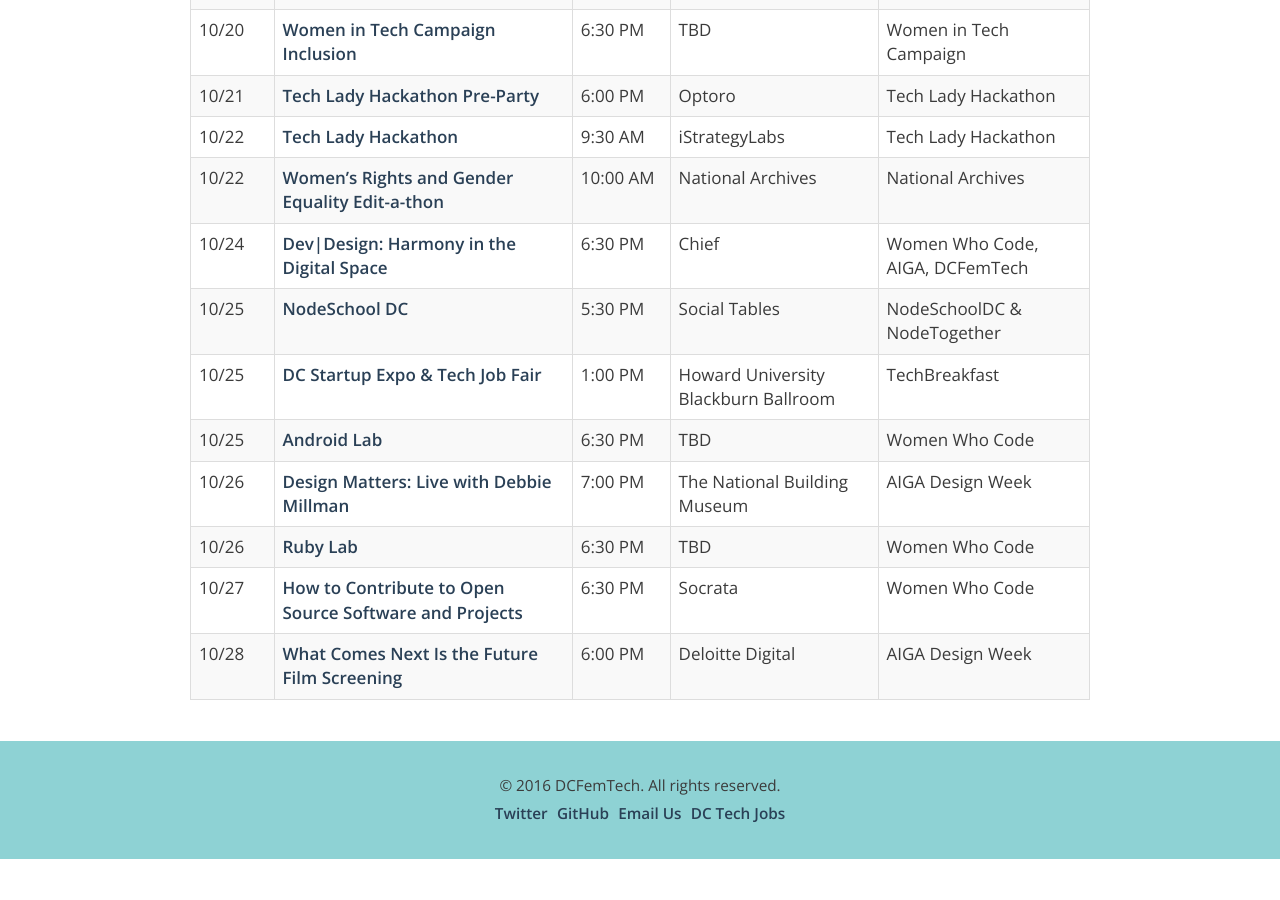
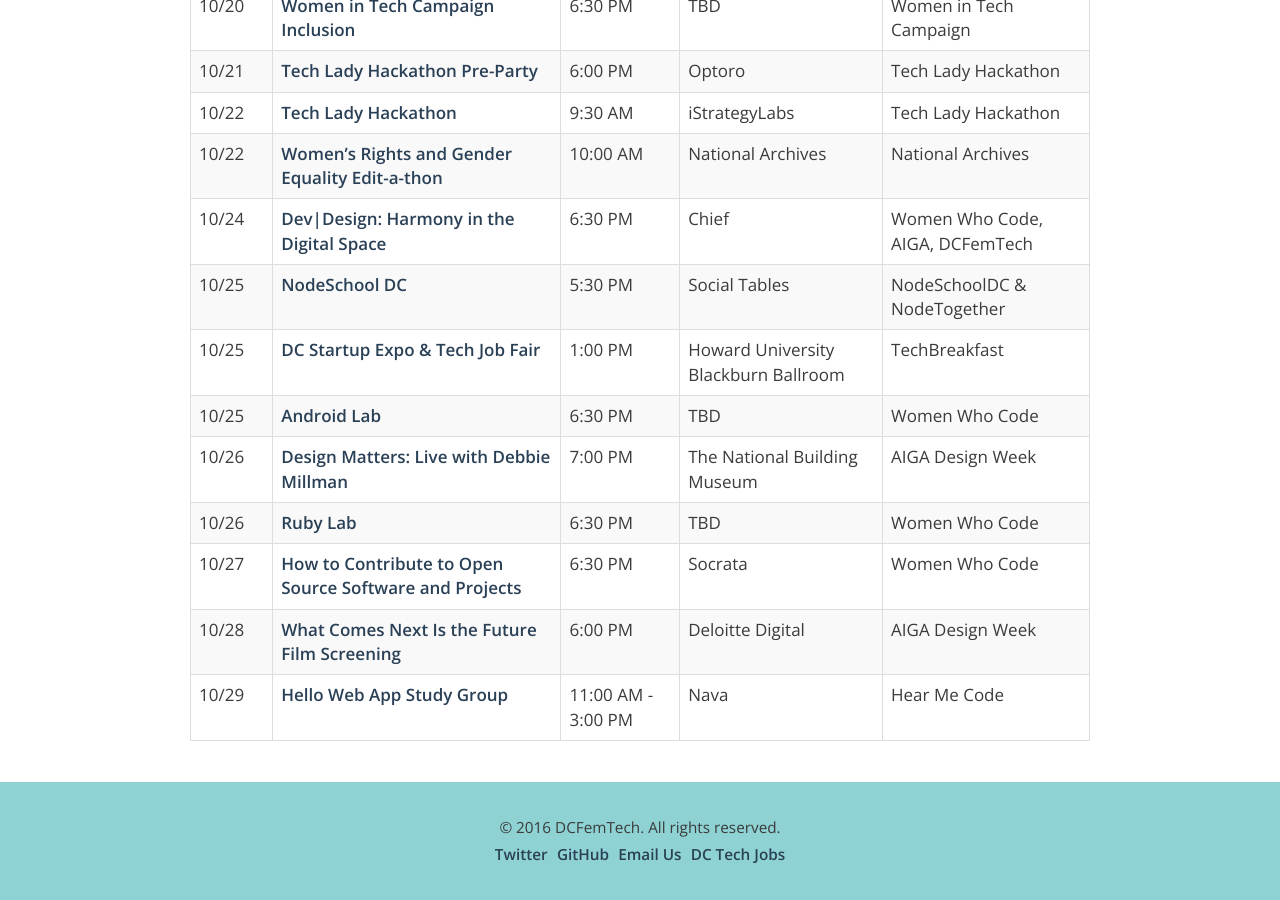
Before and after one commit to dcfemtech/dcfemtech.github.io, a Jekyll site: the page built from _events/tourdecode.markdown, in a window 1280 px wide and 900 px high, scrolled down 1716 px. Built offline with Jekyll 4.4.1, drawn with Linux system fonts in a browser that asks for light colours; before the commit the page ends 2575 px from its top, so only the background shows below that.

Commit message:
Update tourdecode.markdown
Added Hello Web App Study Group

```diff
--- a/_events/tourdecode.markdown
+++ b/_events/tourdecode.markdown
@@ -54,3 +54,4 @@
 | 10/26 | [Ruby Lab](https://www.meetup.com/Women-Who-Code-DC/events/xvsfwlyvnbjc/) | 6:30 PM | TBD | Women Who Code |
 | 10/27 | [How to Contribute to Open Source Software and Projects](http://www.meetup.com/Women-Who-Code-DC/events/234946374/?rv=ea1&_af=event&_af_eid=234946374&https=off) | 6:30 PM | Socrata | Women Who Code |
 | 10/28 | [What Comes Next Is the Future Film Screening](http://www.dcdesignweek.org/events/wcnif-film-screening.html) | 6:00 PM | Deloitte Digital | AIGA Design Week |
+| 10/29 | [Hello Web App Study Group](https://www.eventbrite.com/e/hear-me-code-hello-web-app-saturday-october-29-tickets-28824030451) | 11:00 AM - 3:00 PM | Nava | Hear Me Code |
```
